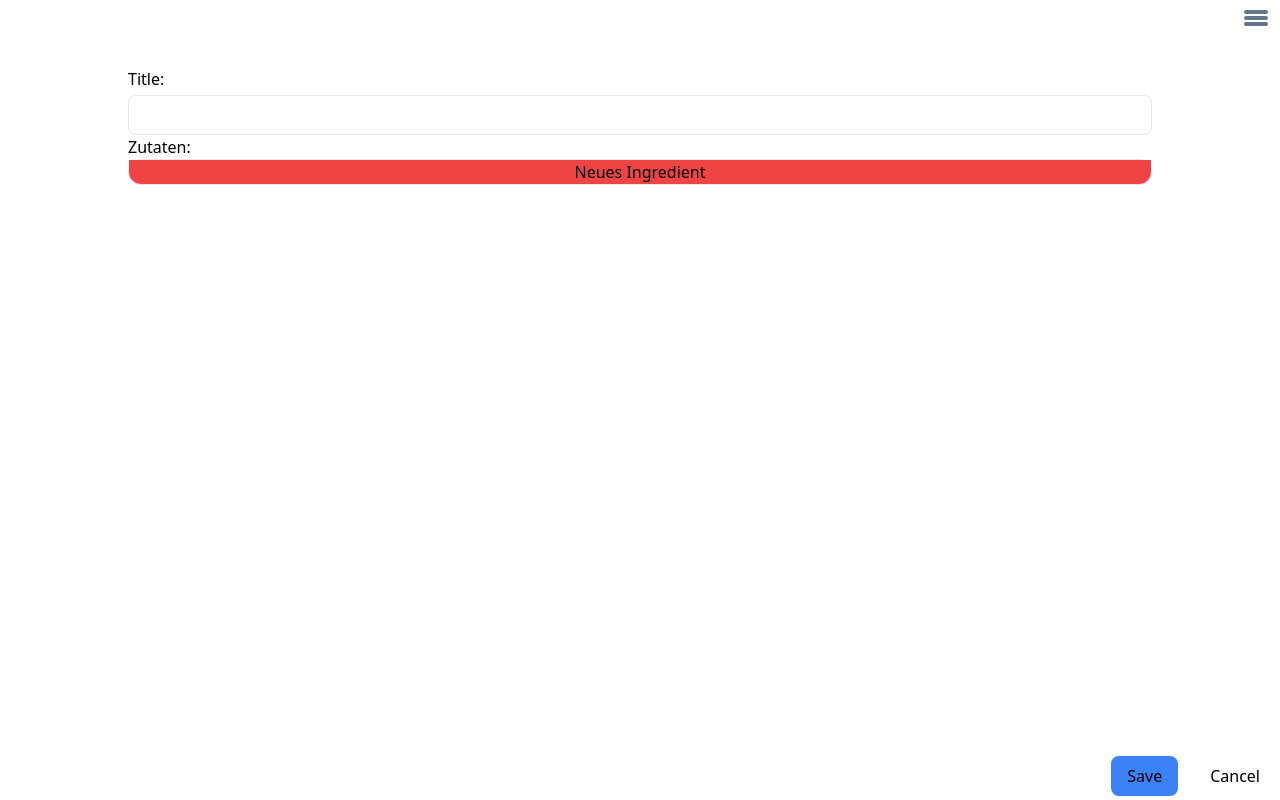
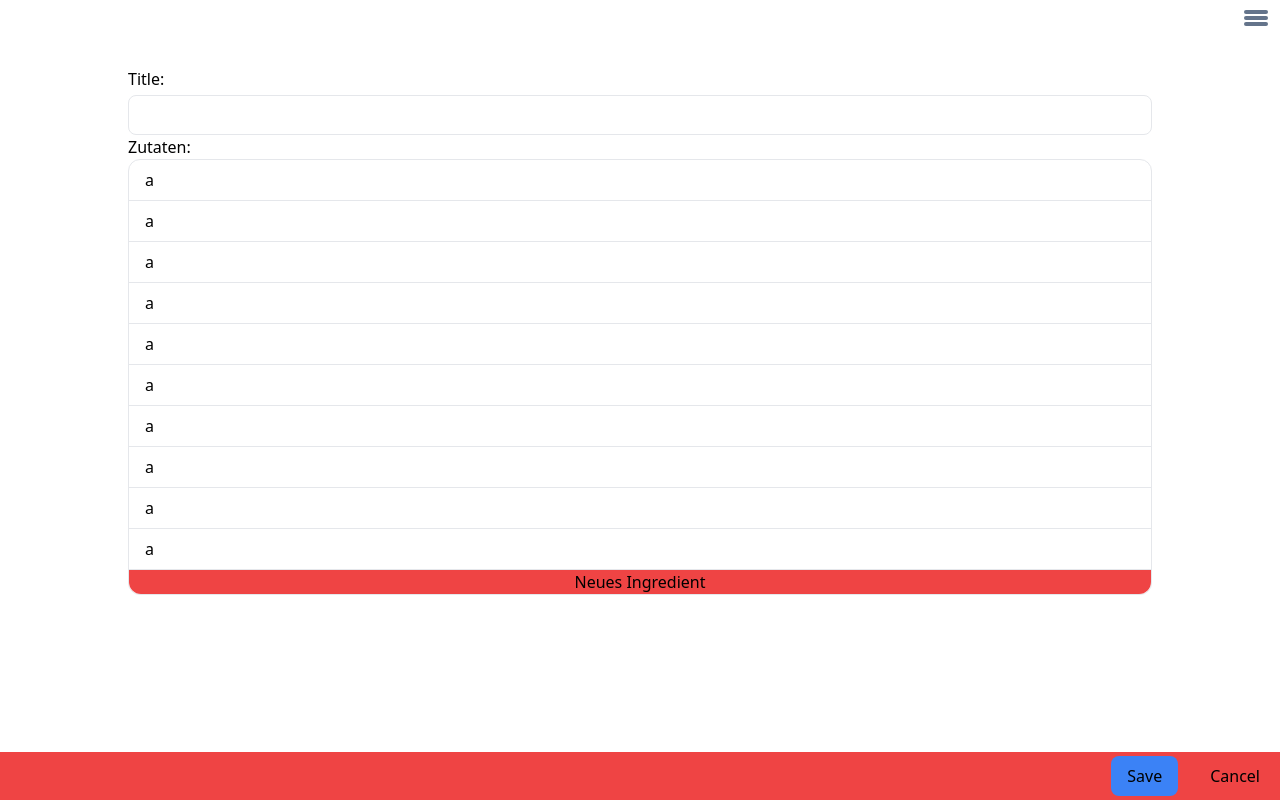
Before and after one commit to JolloDede/MealPlaning, a SvelteKit app: page /home/dashboard/menu/new in a window 1280 px wide. Built offline with nearby package versions, Linux system fonts and the light colour scheme.

Commit message:
fix: add multiple ingredients

```diff
--- a/src/routes/home/dashboard/menu/new/+page.svelte
+++ b/src/routes/home/dashboard/menu/new/+page.svelte
@@ -4,6 +4,10 @@
 
 	let title = $state('');
 	let ingredients: string[] = $state([]);
+
+	for (let i = 0; i < 10; i++) {
+		ingredients.push('a');
+	}
 
 	function handleNewIng() {
 		ingredients.push('ing');
@@ -21,7 +25,7 @@
 </script>
 
 {#snippet ele(name: string)}
-	<div>
+	<div class="px-4 py-2">
 		{name}
 	</div>
 	<hr />
@@ -30,6 +34,7 @@
 <div>
 	<div class="mx-auto w-4/5">
 		<form>
+			<div class="pb-20">
 				<label
 					>Title: <br />
 					<input type="text" bind:value={title} class="mt-1 h-10 w-full rounded-lg border p-2" />
@@ -48,17 +53,16 @@
 						</button>
 					</div>
 				</div>
+			</div>
 
-			<div class="absolute bottom-0 left-0 w-full">
-				<div class="sticky">
+			<div class="fixed bottom-0 left-0 w-full bg-red-500">
 				<div class="flex justify-end space-x-4 p-1">
-						<button class="rounded-lg bg-blue-500 px-4 py-2 hover:outline" onclick={handleSaveClick}
+					<button onclick={handleSaveClick} class="rounded-lg bg-blue-500 px-4 py-2 hover:outline"
 						>Save</button
 					>
 					<button onclick={handleExit} class="rounded-lg px-4 py-2 hover:outline">Cancel</button>
 				</div>
 			</div>
-			</div>
 		</form>
 	</div>
 </div>
```
Also changed, not shown: 1 other file (tests, documents, lock files or other folders). Lines whose indentation alone changed are shown as unchanged.
